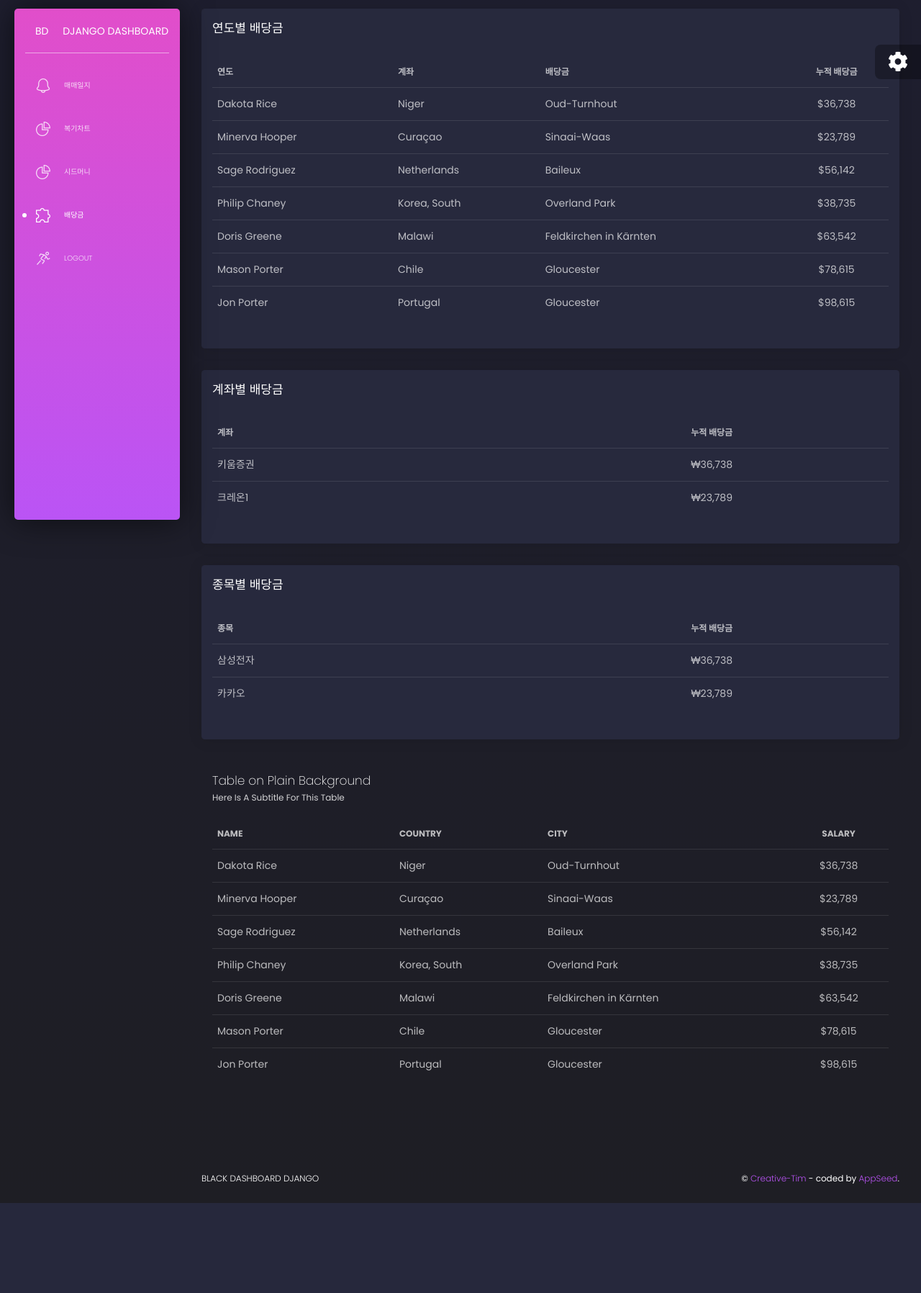
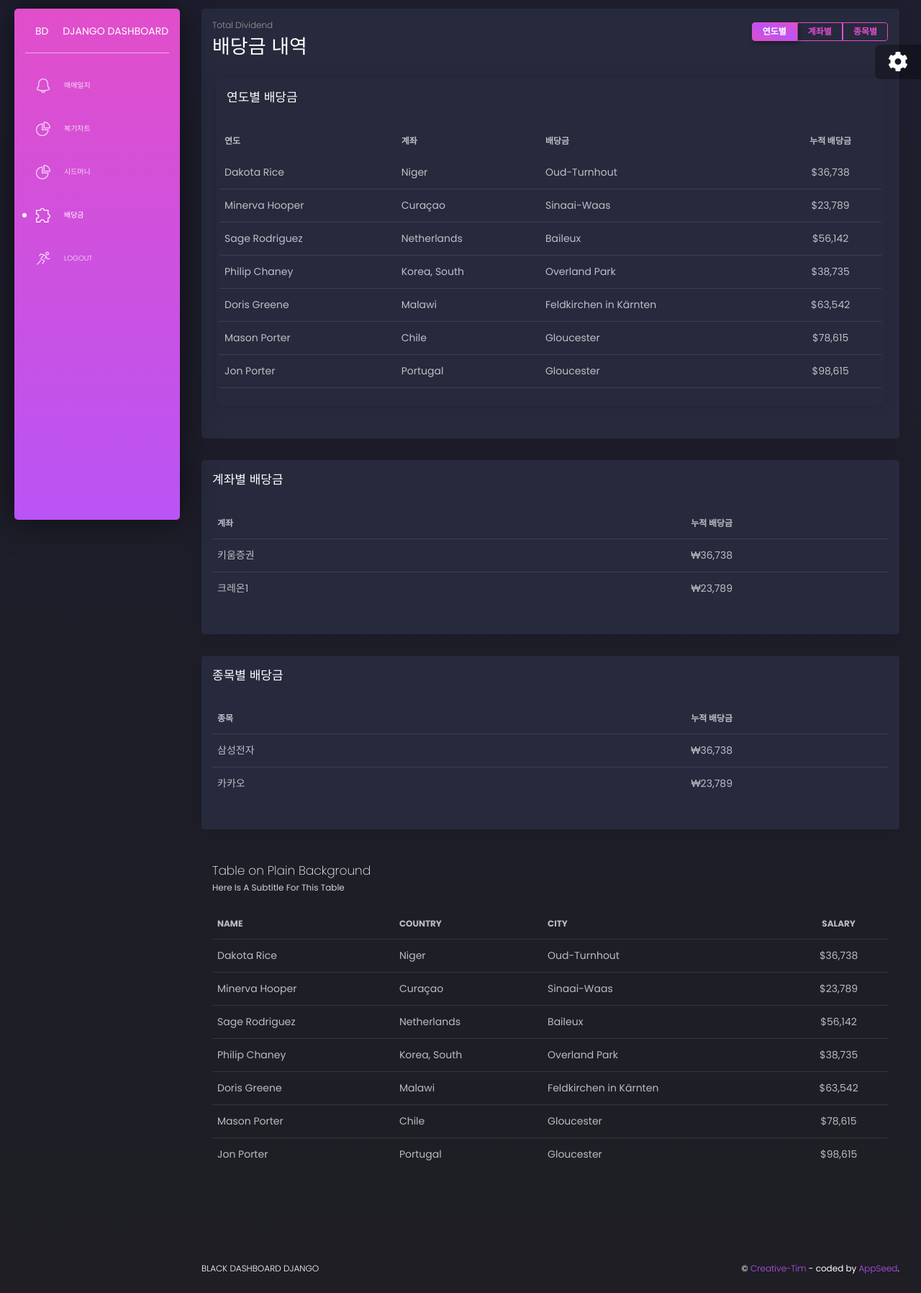
Before and after one commit to yaesolKim/tuza_diary, a Django app: page /ui-tables.html in a window 1280 px wide. Shown: the part 68-1864 px from the top of the page at 72% size. Before the commit the page ends 1739 px from the top, so only its background shows below. Run offline with Django 3.2, Linux system fonts and the light colour scheme; the visitor is signed in with stand-in values (Sample User, id 1); some libraries are stand-ins or nearby versions.

Commit message:
add sorting buttons

```diff
--- a/core/templates/ui-tables.html
+++ b/core/templates/ui-tables.html
@@ -8,7 +8,45 @@
 {% block content %}
 
 <div class="row">
+
   <div class="col-md-12">
+        <div class="card card-chart">
+          <div class="card-header ">
+            <div class="row">
+              <div class="col-sm-6 text-left">
+                <h5 class="card-category">Total Dividend</h5>
+                <h2 class="card-title">배당금 내역</h2>
+              </div>
+              <div class="col-sm-6">
+                <div class="btn-group btn-group-toggle float-right" data-toggle="buttons">
+                  <label class="btn btn-sm btn-primary btn-simple active" id="0">
+                    <input type="radio" name="options" checked>
+                    <span class="d-none d-sm-block d-md-block d-lg-block d-xl-block">연도별</span>
+                    <span class="d-block d-sm-none">
+                      <i class="tim-icons icon-single-02"></i>
+                    </span>
+                  </label>
+                  <label class="btn btn-sm btn-primary btn-simple" id="1">
+                    <input type="radio" class="d-none d-sm-none" name="options">
+                    <span class="d-none d-sm-block d-md-block d-lg-block d-xl-block">계좌별</span>
+                    <span class="d-block d-sm-none">
+                      <i class="tim-icons icon-gift-2"></i>
+                    </span>
+                  </label>
+                  <label class="btn btn-sm btn-primary btn-simple" id="2">
+                    <input type="radio" class="d-none" name="options">
+                    <span class="d-none d-sm-block d-md-block d-lg-block d-xl-block">종목별</span>
+                    <span class="d-block d-sm-none">
+                      <i class="tim-icons icon-tap-02"></i>
+                    </span>
+                  </label>
+                </div>
+              </div>
+            </div>
+          </div>
+
+          <div class="card-body">
+            <div class="col-md-12">
     <div class="card ">
       <div class="card-header">
         <h4 class="card-title"> 연도별 배당금</h4>
@@ -137,6 +175,13 @@
       </div>
     </div>
   </div>
+          </div>
+
+
+        </div>
+      </div>
+
+
 
   <div class="col-md-12">
     <div class="card ">
```
